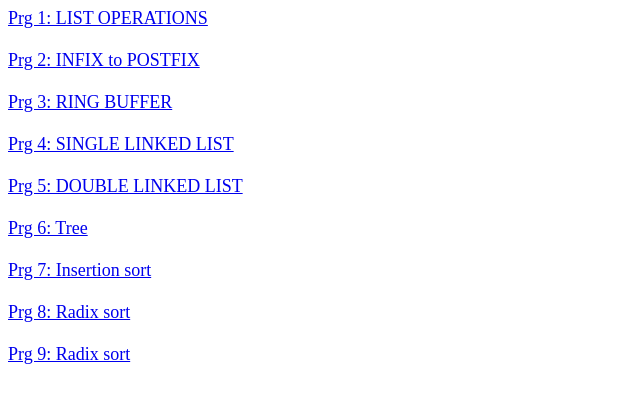
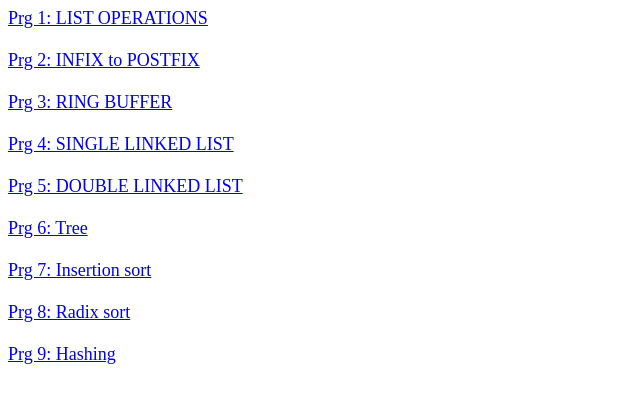
Before and after one commit to practicalhero/ds, a plain HTML site: page index.html in a window 1280 px wide. Shown: the full height of the page, 0-640 px from the left. Drawn offline with Linux system fonts and the light colour scheme.

Commit message:
Update index.html

```diff
--- a/index.html
+++ b/index.html
@@ -16,7 +16,7 @@
     <a href="tree.html">Prg 6: Tree</a><br><br>
     <a href="insertion.html">Prg 7: Insertion sort</a><br><br>
     <a href="radix.html">Prg 8: Radix sort</a><br><br>
-    <a href="hashing.html">Prg 9: Radix sort</a><br><br>
+    <a href="hashing.html">Prg 9: Hashing</a><br><br>
 </body>
 
 </html>
```
